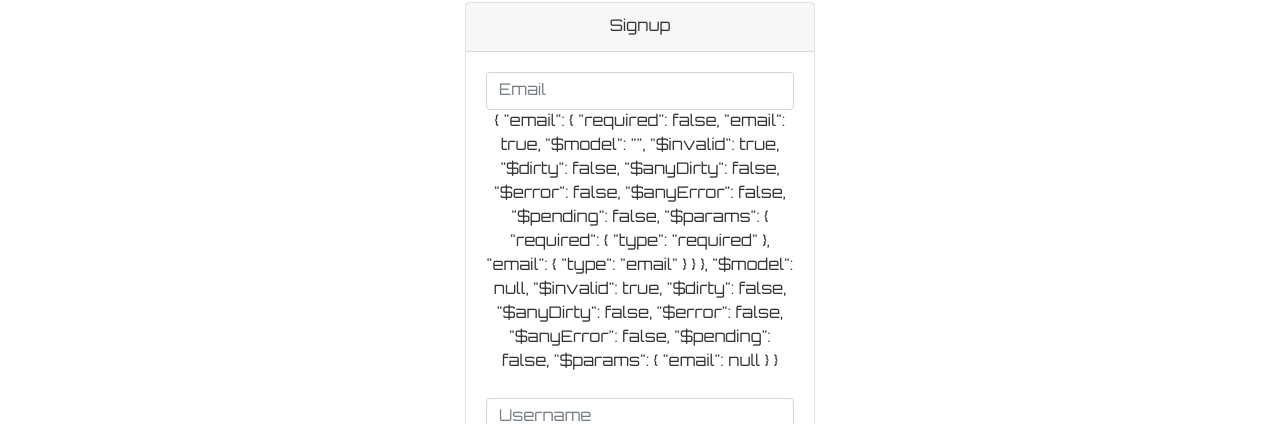
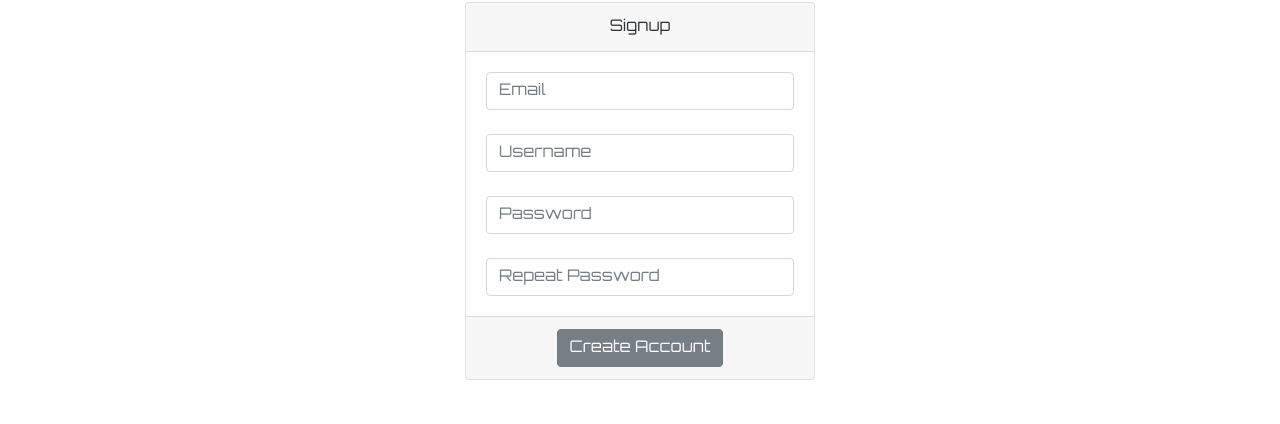
Before and after one commit to WNortier/vue-weather-api, a Vue app: page /signup in a window 1280 px wide. Shown: the part 184-608 px from the top of the page. Built offline with nearby package versions, Linux system fonts and the light colour scheme.

Commit message:
testing ssh

```diff
--- a/src/components/auth/Signup.vue
+++ b/src/components/auth/Signup.vue
@@ -9,7 +9,7 @@
               <div class="card-body">
                 <input v-model="email" @input="$v.email.$touch()" type="text" id="email" class="form-control input-sm chat-input"
                   placeholder="Email" />
-                  <div>{{$v}}</div>
+                  <div></div>
                 <br />
                 <input v-model="username" type="text" id="userName" class="form-control input-sm chat-input"
                   placeholder="Username" />
```
